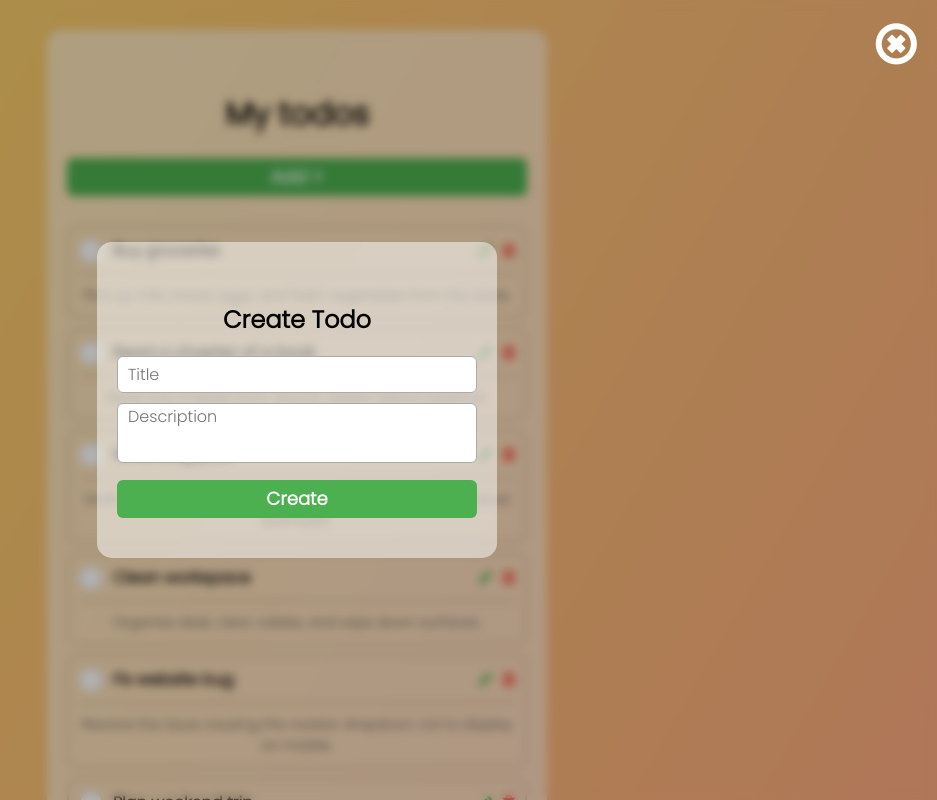
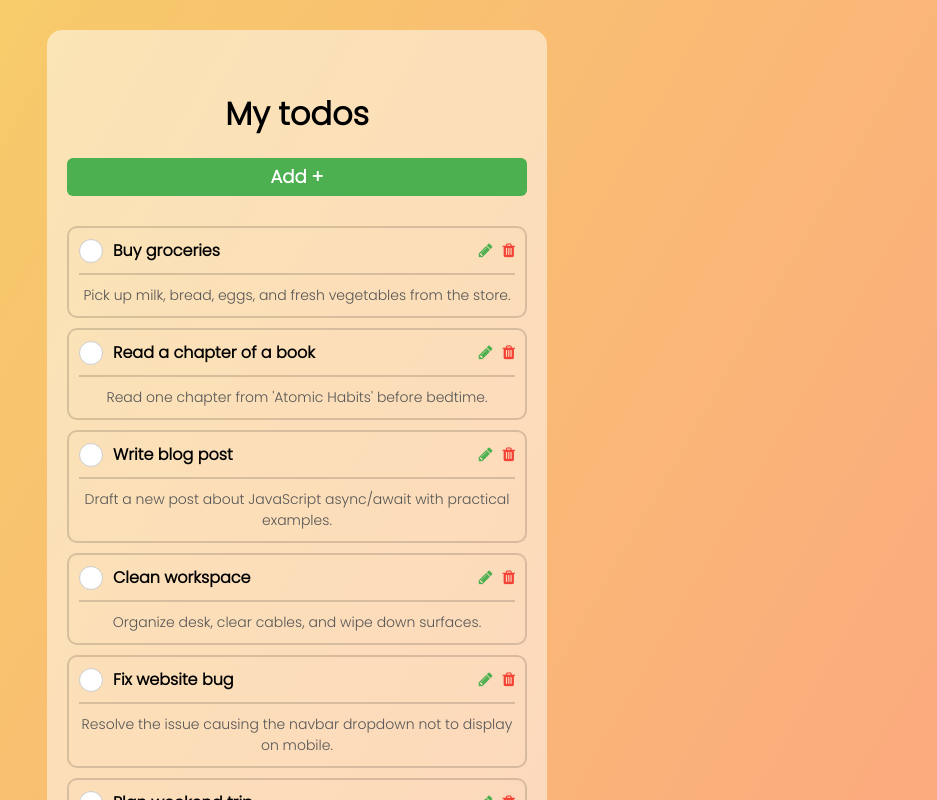
Before and after one commit to luAr26101/todo-app, a React (Create React App) app: page / in a window 1280 px wide. Shown: the top 800 px of the page, without its empty margins (343-1280 px from the left). Built offline with nearby package versions, Linux system fonts and the light colour scheme.

Commit message:
Set initial value for isModalOpen to false.

```diff
--- a/src/App.jsx
+++ b/src/App.jsx
@@ -79,7 +79,7 @@ function App() {
   const [todos, setTodos] = useState(TODOS_MOCK);
   const completedTodos = todos.filter((todo) => todo.completed === true);
   const activeTodos = todos.filter((todo) => todo.completed === false);
-  const [isModalOpen, setIsModalOpen] = useState(true);
+  const [isModalOpen, setIsModalOpen] = useState(false);
 
   // const findTodo = (id) => {
   //   const todo = todos.find((todo) => todo.id === id);
```
